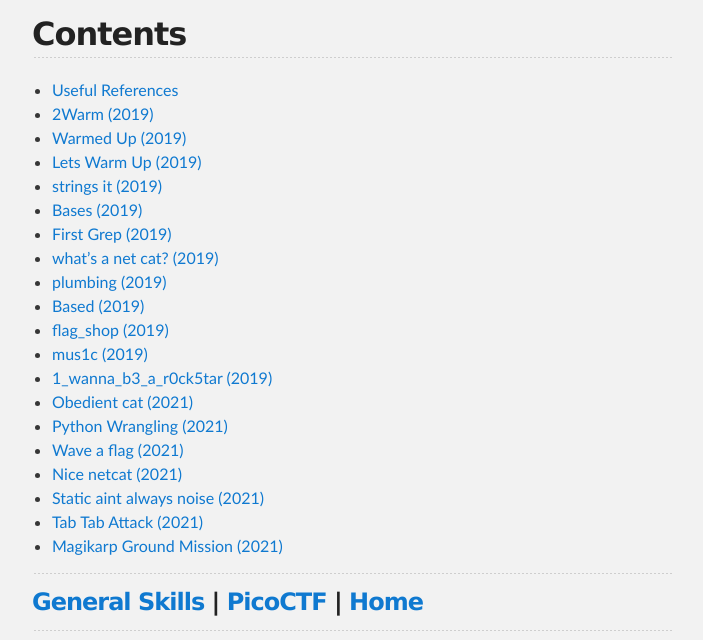
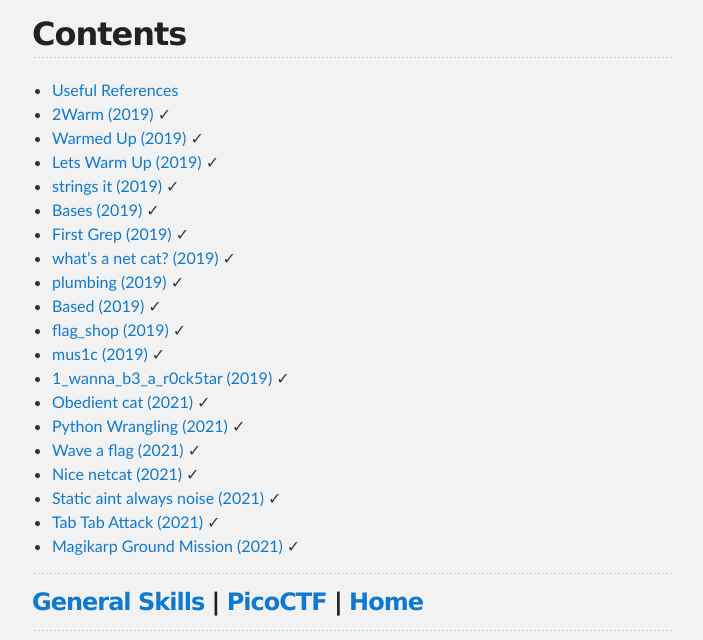
Before and after one commit to djm89uk/djm89uk.github.io, a Jekyll site: the page built from picogym_gs.md, in a window 1280 px wide and 900 px high, scrolled down 221 px. Shown: the part 156-796 px from the top of the window, without its empty margins (288-991 px from the left). Built offline with Jekyll 4.4.1, drawn with Linux system fonts in a browser that asks for light colours; our own code applies the rules of GitHub Pages for plain Markdown files; formulas are drawn with MathJax 3.

```diff
--- a/picogym_gs.md
+++ b/picogym_gs.md
@@ -5,25 +5,25 @@ This section introduces some basic Unix commands, base encoding and the mechanic
 ## Contents
 
 - [Useful References](#useful-references)
-- [2Warm (2019)](#two-warm)
-- [Warmed Up (2019)](#warmed-up)
-- [Lets Warm Up (2019)](#lets-warm-up)
-- [strings it (2019)](#strings-it)
-- [Bases (2019)](#bases)
-- [First Grep (2019)](#first-grep)
-- [what's a net cat? (2019)](#whats-a-net-cat)
-- [plumbing (2019)](#plumbing)
-- [Based (2019)](#based)
-- [flag_shop (2019)](#flag-shop)
-- [mus1c (2019)](#mus1c)
-- [1_wanna_b3_a_r0ck5tar (2019)](#i-wanna-b3-a-r0ck5tar)
-- [Obedient cat (2021)](#obedient-cat)
-- [Python Wrangling (2021)](#python-wrangling)
-- [Wave a flag (2021)](#wave-a-flag)
-- [Nice netcat (2021)](#nice-netcat)
-- [Static aint always noise (2021)](#static-aint-always-noise)
-- [Tab Tab Attack (2021)](#tab-tab-attack)
-- [Magikarp Ground Mission (2021)](#magikarp-ground-mission)
+- [2Warm (2019)](#two-warm) ✓
+- [Warmed Up (2019)](#warmed-up) ✓
+- [Lets Warm Up (2019)](#lets-warm-up) ✓
+- [strings it (2019)](#strings-it) ✓
+- [Bases (2019)](#bases) ✓
+- [First Grep (2019)](#first-grep) ✓
+- [what's a net cat? (2019)](#whats-a-net-cat) ✓
+- [plumbing (2019)](#plumbing) ✓
+- [Based (2019)](#based) ✓
+- [flag_shop (2019)](#flag-shop) ✓
+- [mus1c (2019)](#mus1c) ✓
+- [1_wanna_b3_a_r0ck5tar (2019)](#i-wanna-b3-a-r0ck5tar) ✓
+- [Obedient cat (2021)](#obedient-cat) ✓
+- [Python Wrangling (2021)](#python-wrangling) ✓
+- [Wave a flag (2021)](#wave-a-flag) ✓
+- [Nice netcat (2021)](#nice-netcat) ✓
+- [Static aint always noise (2021)](#static-aint-always-noise) ✓
+- [Tab Tab Attack (2021)](#tab-tab-attack) ✓
+- [Magikarp Ground Mission (2021)](#magikarp-ground-mission) ✓
 
 ---
 
```
